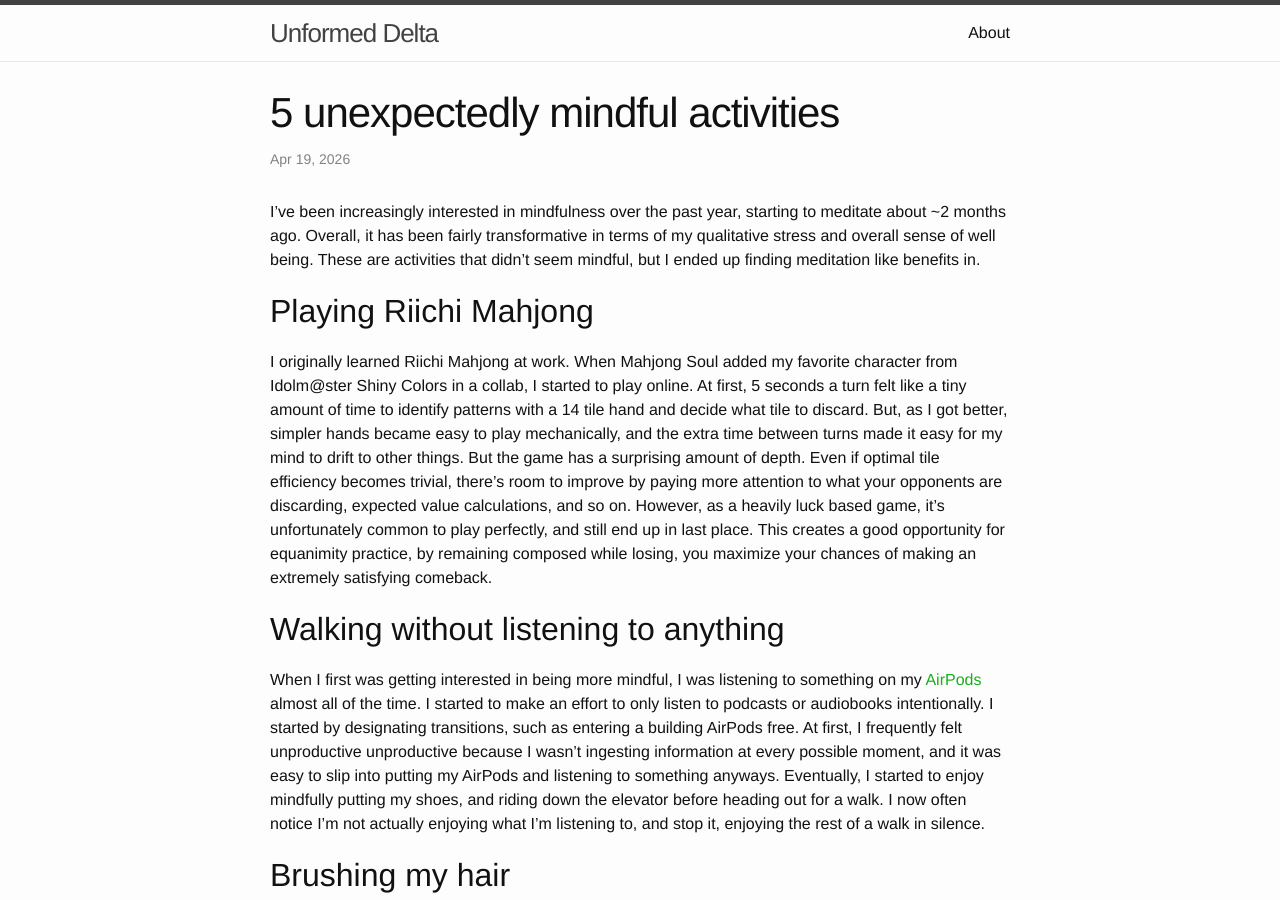
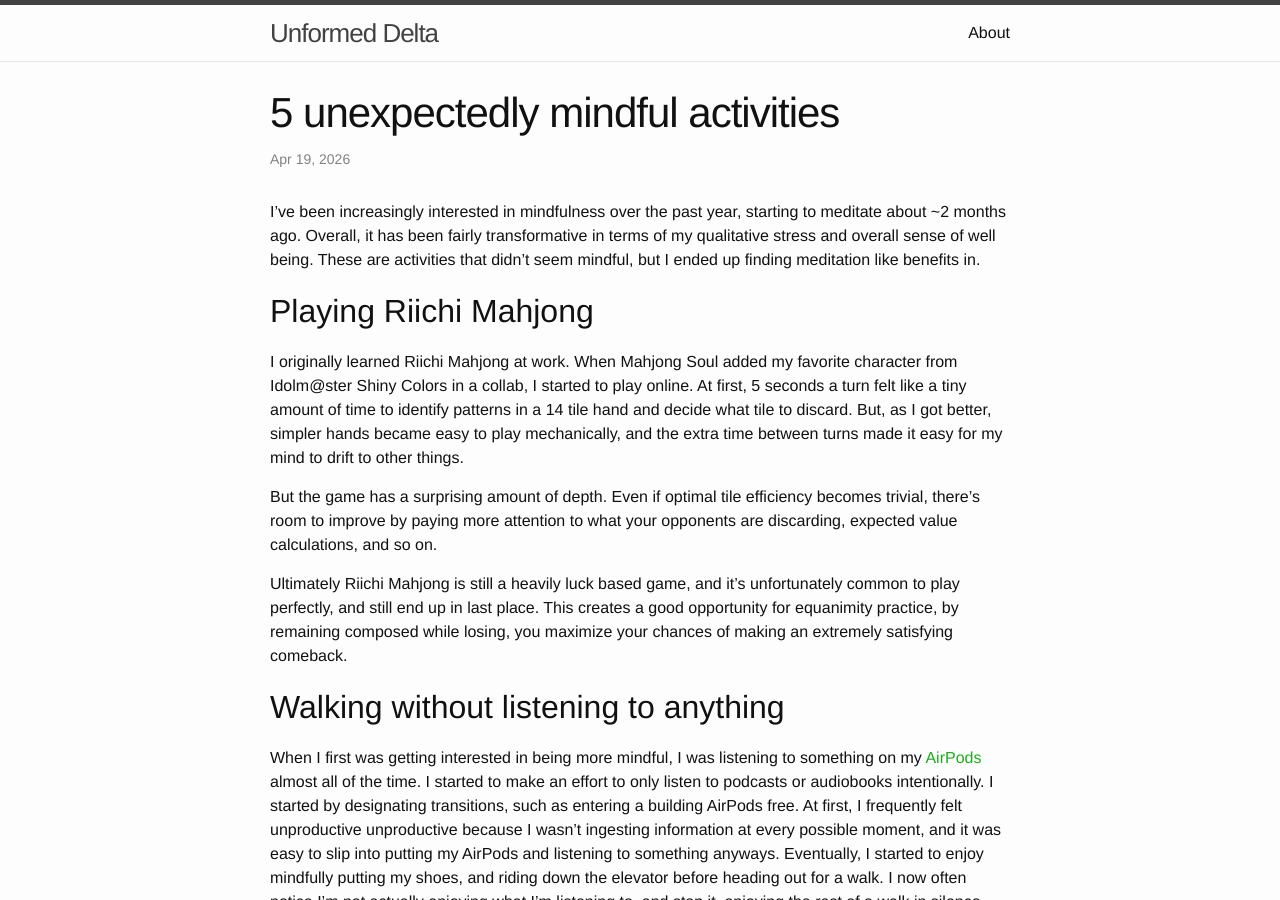
Before and after one commit to lehmacdj/blog, a Jekyll site: the page built from _notes/shWm4speAqvp-5-unexpectedly-mindful-activities.md, in a window 1280 px wide and 900 px high. Built offline with Jekyll 4.4.1, drawn with Linux system fonts in a browser that asks for light colours.

Commit message:
Some more edits

```diff
--- a/_notes/shWm4speAqvp-5-unexpectedly-mindful-activities.md
+++ b/_notes/shWm4speAqvp-5-unexpectedly-mindful-activities.md
@@ -12,7 +12,11 @@ image: /images/shWm4speAqvp-D2Hp3DTuBFS9.webp
 I've been increasingly interested in mindfulness over the past year, starting to meditate about ~2 months ago. Overall, it has been fairly transformative in terms of my qualitative stress and overall sense of well being. These are activities that didn't seem mindful, but I ended up finding meditation like benefits in.
 
 ## Playing Riichi Mahjong
-I originally learned Riichi Mahjong at work. When Mahjong Soul added my favorite character from Idolm@ster Shiny Colors in a collab, I started to play online. At first, 5 seconds a turn felt like a tiny amount of time to identify patterns with a 14 tile hand and decide what tile to discard. But, as I got better, simpler hands became easy to play mechanically, and the extra time between turns made it easy for my mind to drift to other things. But the game has a surprising amount of depth. Even if optimal tile efficiency becomes trivial, there's room to improve by paying more attention to what your opponents are discarding, expected value calculations, and so on. However, as a heavily luck based game, it's unfortunately common to play perfectly, and still end up in last place. This creates a good opportunity for equanimity practice, by remaining composed while losing, you maximize your chances of making an extremely satisfying comeback.
+I originally learned Riichi Mahjong at work. When Mahjong Soul added my favorite character from Idolm@ster Shiny Colors in a collab, I started to play online. At first, 5 seconds a turn felt like a tiny amount of time to identify patterns in a 14 tile hand and decide what tile to discard. But, as I got better, simpler hands became easy to play mechanically, and the extra time between turns made it easy for my mind to drift to other things.
+
+But the game has a surprising amount of depth. Even if optimal tile efficiency becomes trivial, there's room to improve by paying more attention to what your opponents are discarding, expected value calculations, and so on.
+
+Ultimately Riichi Mahjong is still a heavily luck based game, and it's unfortunately common to play perfectly, and still end up in last place. This creates a good opportunity for equanimity practice, by remaining composed while losing, you maximize your chances of making an extremely satisfying comeback.
 
 ## Walking without listening to anything
 When I first was getting interested in being more mindful, I was listening to something on my [AirPods](/VPDDYgykGJvl/airpods) almost all of the time. I started to make an effort to only listen to podcasts or audiobooks intentionally. I started by designating transitions, such as entering a building AirPods free. At first, I frequently felt unproductive unproductive because I wasn't ingesting information at every possible moment, and it was easy to slip into putting my AirPods and listening to something anyways. Eventually, I started to enjoy mindfully putting my shoes, and riding down the elevator before heading out for a walk. I now often notice I'm not actually enjoying what I'm listening to, and stop it, enjoying the rest of a walk in silence.
```
